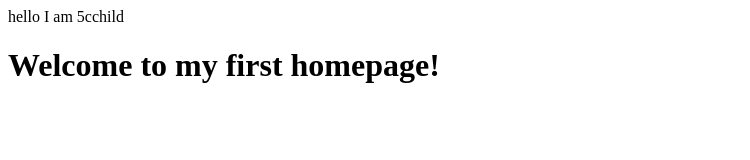
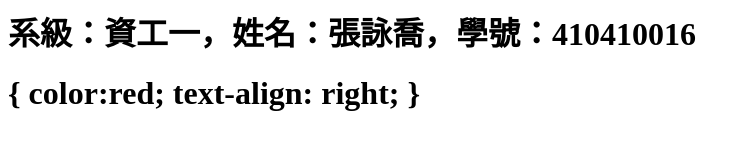
Before and after one commit to 5cchild/5cchild_W4HW.github.io, a plain HTML site: page index.html in a window 1280 px wide. Shown: the whole page, without its empty margins (0-750 px from the left). Drawn offline with Linux system fonts and the light colour scheme.

Commit message:
Update index.html

```diff
--- a/index.html
+++ b/index.html
@@ -1,11 +1,12 @@
-
 <html>
     <head>
     <title>this is home page of zhang-yong-qiao    </title>
     </head>
-
     <body>
-    hello I am 5cchild
-    <h1>Welcome to my first homepage! </h1>
+        <h1>系級：<abbr>資工一</abbr>，姓名：<abbr>張詠喬</abbr>，學號：<abbr>410410016</abbr></h1>
     </body>
+    <h1>{
+        color:red;
+        text-align: right;
+    }
 </html>
```
